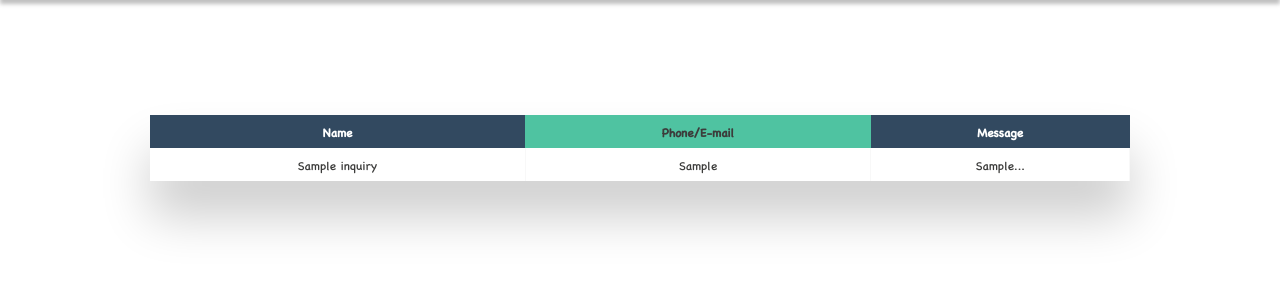
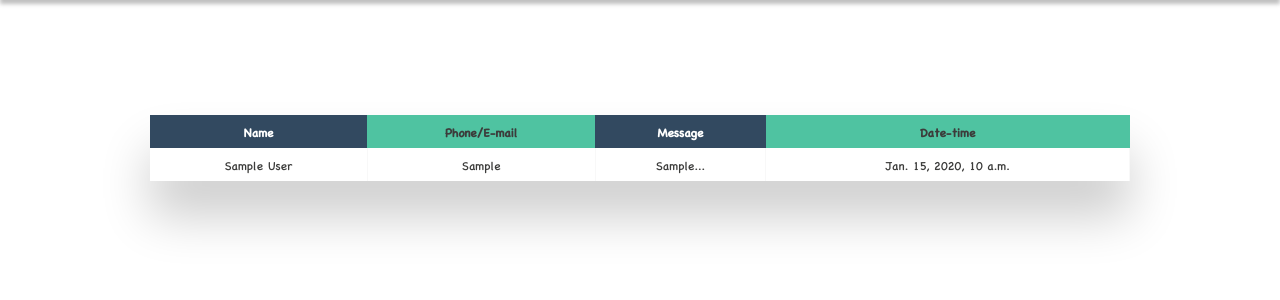
Before and after one commit to uch105/siuch, a Django app: page /admin/inquiry/ in a window 1280 px wide. Shown: the part 74-374 px from the top of the page. Run offline with Django 5.2, Linux system fonts and the light colour scheme; a user stored in the database is signed in; tables that the repository leaves empty hold one stand-in row (values such as "Sample post").

Commit message:
inquiry model update

```diff
--- a/main/admin.py
+++ b/main/admin.py
@@ -1,4 +1,4 @@
 from django.contrib import admin
 from .models import *
 
-admin.site.register(Inquiry)
+admin.site.register(AdminInquiry)
--- a/main/models.py
+++ b/main/models.py
@@ -1,9 +1,10 @@
 from django.db import models
 
-class Inquiry(models.Model):
+class AdminInquiry(models.Model):
     name = models.CharField(max_length=100,default="Anonymous")
     contact = models.CharField(max_length=100,default="Null")
     msg = models.TextField()
+    dt = models.DateTimeField(auto_now_add=True,null=True)
 
     def __str__(self):
         return self.name
--- a/main/templates/main/admin-inquiry.html
+++ b/main/templates/main/admin-inquiry.html
@@ -22,6 +22,7 @@ Admin - Inquiry
                     <th>Name</th>
                     <th>Phone/E-mail</th>
                     <th>Message</th>
+                    <th>Date-time</th>
                 </tr>
                 </thead>
                 <tbody>
@@ -29,7 +30,9 @@ Admin - Inquiry
                 <tr>
                     <td>{{ inq.name }}</td>
                     <td>{{ inq.contact }}</td>
-                    <td>{{ inq.msg|slice:":35"|safe }}...</td>
+                    <td id="show-less-{{ inq.id }}" onclick="showFullText('{{ inq.id }}')">{{ inq.msg|slice:":35"|safe }}...</td>
+                    <td id="show-full-{{ inq.id }}" onclick="showLessText('{{ inq.id }}')" class="hide" style="max-width: 120px;height: auto;text-wrap: wrap;">{{ inq.msg|safe }}</td>
+                    <td>{{ inq.dt }}</td>
                 </tr>
                 {% endfor %}
                 <tbody>
--- a/main/views.py
+++ b/main/views.py
@@ -13,7 +13,7 @@ import os,datetime,random,string,json,time
 
 def home(request):
     if request.method == "POST":
-        instance = Inquiry.objects.create(name=request.POST.get("name"),contact=request.POST.get("email"),msg=request.POST.get("msg"))
+        instance = AdminInquiry.objects.create(name=request.POST.get("name"),contact=request.POST.get("email"),msg=request.POST.get("msg"))
         instance.save()
         context ={
             "message":"Your message has been sent",
@@ -33,7 +33,7 @@ def about(request):
 
 @staff_member_required
 def admin_inquiry(request):
-    inqs = Inquiry.objects.all().order_by("-id")
+    inqs = AdminInquiry.objects.all().order_by("-id")
     context={
         "inqs":inqs,
     }
--- a/static/css/admin.css
+++ b/static/css/admin.css
@@ -123,3 +123,8 @@ h2{
         text-align: center;
     }
 }
+
+/* -------- custom ----- */
+.hide{
+    display: none;
+}
--- a/static/js/base.js
+++ b/static/js/base.js
@@ -0,0 +1,8 @@
+function showFullText(s){
+    document.getElementById("show-full-"+s).classList.remove('hide');
+    document.getElementById("show-less-"+s).classList.add('hide');
+}
+function showLessText(s){
+    document.getElementById("show-full-"+s).classList.add('hide');
+    document.getElementById("show-less-"+s).classList.remove('hide');
+}
```
